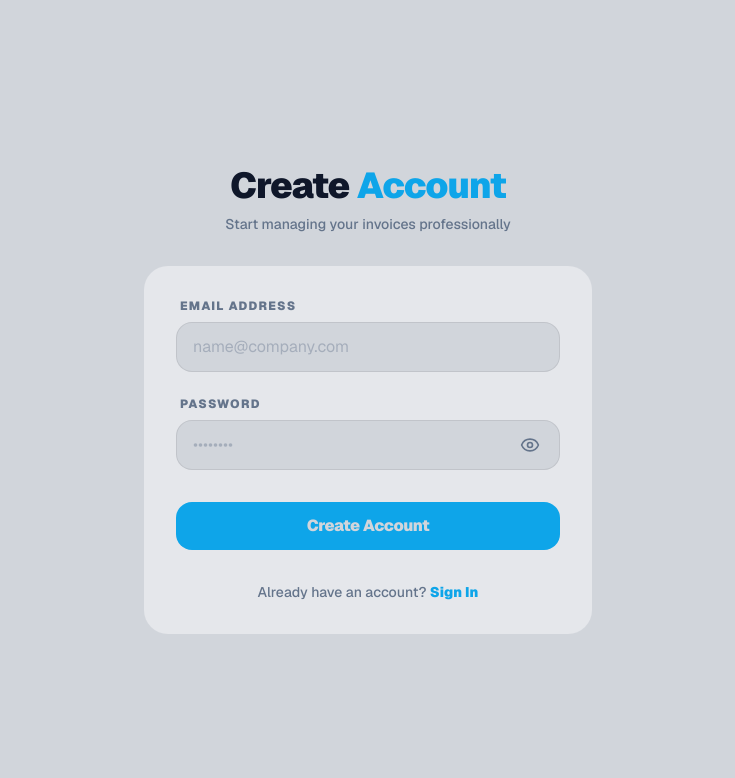
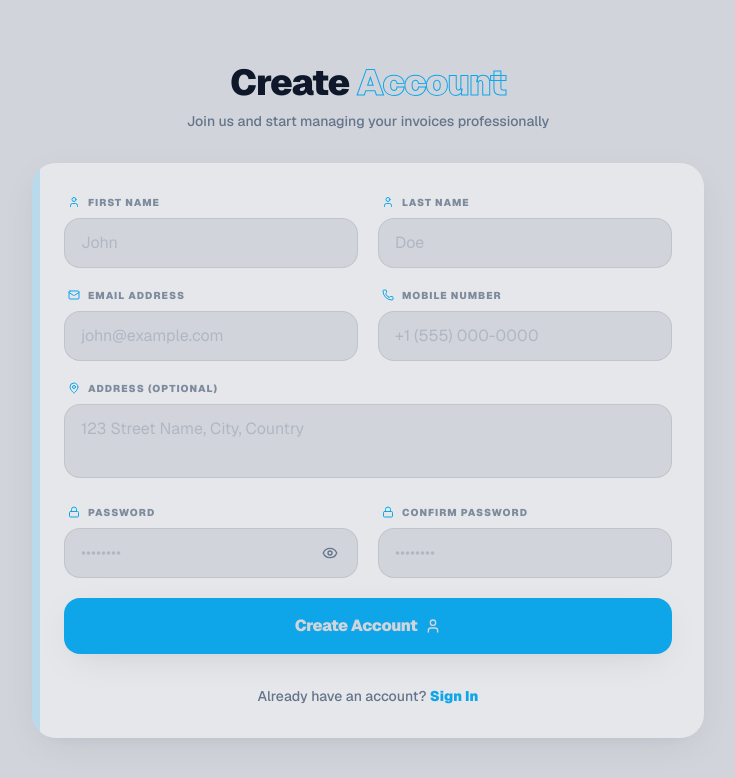
Before and after one commit to Sajansan/Invoice_App, a Next.js app: page /signup in a window 1280 px wide. Shown: the top 778 px of the page, without its empty margins (272-1007 px from the left). Built offline with nearby package versions, Linux system fonts and the light colour scheme; no server answers.

Commit message:
implement authentication system with login and signup pages using Supabase

```diff
--- a/app/(auth)/login/page.tsx
+++ b/app/(auth)/login/page.tsx
@@ -1,19 +1,32 @@
 'use client';
 
-import React, { useState } from 'react';
+import React, { useState, useEffect, Suspense } from 'react';
 import Link from 'next/link';
-import { useRouter } from 'next/navigation';
+import { useRouter, useSearchParams } from 'next/navigation';
 import { supabase } from '@/lib/supabaseClient';
 import Card from '@/components/ui/Card';
-import { Eye, EyeOff } from 'lucide-react';
+import { Eye, EyeOff, Mail, Lock, LogIn } from 'lucide-react';
 import toast from 'react-hot-toast';
 
-export default function LoginPage() {
+function LoginContent() {
   const [email, setEmail] = useState('');
   const [password, setPassword] = useState('');
   const [showPassword, setShowPassword] = useState(false);
   const [loading, setLoading] = useState(false);
   const router = useRouter();
+  const searchParams = useSearchParams();
+
+  useEffect(() => {
+    const message = searchParams.get('message');
+    const error = searchParams.get('error');
+
+    if (message) {
+      toast.success(message, { duration: 6000 });
+    }
+    if (error) {
+      toast.error(error, { duration: 6000 });
+    }
+  }, [searchParams]);
 
   const handleLogin = async (e: React.FormEvent) => {
     e.preventDefault();
@@ -41,31 +54,33 @@ export default function LoginPage() {
       <div className="w-full max-w-md">
         <div className="text-center mb-8">
           <h1 className="text-4xl font-black tracking-tight mb-2">
-            Welcome <span className="text-primary">Back</span>
+            Welcome <span className="text-primary font-outline">Back</span>
           </h1>
           <p className="text-muted text-sm font-medium">
             Sign in to manage your invoices and clients
           </p>
         </div>
 
-        <Card className="p-8 shadow-premium border-none bg-surface">
+        <Card className="p-8 shadow-premium border-none bg-surface overflow-hidden relative">
+          <div className="absolute top-0 left-0 w-2 h-full bg-primary/20"></div>
+
           <form onSubmit={handleLogin} className="space-y-6">
-            <div>
-              <label className="block text-xs font-black uppercase tracking-widest text-muted mb-2 px-1">
-                Email Address
+            <div className="space-y-2">
+              <label className="flex items-center gap-2 text-[10px] font-black uppercase tracking-widest text-muted/80 px-1">
+                <Mail className="w-3 h-3 text-primary" /> Email Address
               </label>
               <input
                 type="email"
                 value={email}
                 onChange={(e) => setEmail(e.target.value)}
                 required
-                className="w-full px-4 py-3 rounded-xl bg-background border border-border focus:border-primary focus:ring-4 focus:ring-primary/10 transition-all outline-none text-foreground placeholder:text-muted/40"
+                className="w-full px-4 py-3 rounded-xl bg-background border border-border focus:border-primary focus:ring-4 focus:ring-primary/10 transition-all outline-none text-foreground placeholder:text-muted/30"
                 placeholder="name@company.com"
               />
             </div>
-            <div>
-              <label className="block text-xs font-black uppercase tracking-widest text-muted mb-2 px-1">
-                Password
+            <div className="space-y-2">
+              <label className="flex items-center gap-2 text-[10px] font-black uppercase tracking-widest text-muted/80 px-1">
+                <Lock className="w-3 h-3 text-primary" /> Password
               </label>
               <div className="relative">
                 <input
@@ -73,7 +88,7 @@ export default function LoginPage() {
                   value={password}
                   onChange={(e) => setPassword(e.target.value)}
                   required
-                  className="w-full px-4 py-3 rounded-xl bg-background border border-border focus:border-primary focus:ring-4 focus:ring-primary/10 transition-all outline-none pr-12 text-foreground placeholder:text-muted/40"
+                  className="w-full px-4 py-3 rounded-xl bg-background border border-border focus:border-primary focus:ring-4 focus:ring-primary/10 transition-all outline-none pr-12 text-foreground placeholder:text-muted/30"
                   placeholder="••••••••"
                 />
                 <button
@@ -82,9 +97,9 @@ export default function LoginPage() {
                   className="absolute right-3 top-1/2 -translate-y-1/2 text-muted hover:text-primary transition-colors p-2 cursor-pointer"
                 >
                   {showPassword ? (
-                    <EyeOff className="w-5 h-5" />
+                    <EyeOff className="w-4 h-4" />
                   ) : (
-                    <Eye className="w-5 h-5" />
+                    <Eye className="w-4 h-4" />
                   )}
                 </button>
               </div>
@@ -92,9 +107,19 @@ export default function LoginPage() {
             <button
               type="submit"
               disabled={loading}
-              className="w-full py-3 rounded-xl bg-primary text-background font-black tracking-tight hover:brightness-105 active:scale-[0.98] transition-all shadow-premium disabled:opacity-50 cursor-pointer mt-2"
+              className="w-full py-4 rounded-xl bg-primary text-background font-black tracking-tight hover:brightness-105 active:scale-[0.98] transition-all shadow-premium disabled:opacity-50 cursor-pointer mt-2 flex items-center justify-center gap-2 group"
             >
-              {loading ? 'Signing in...' : 'Sign In'}
+              {loading ? (
+                <span className="flex items-center gap-2">
+                  <div className="w-4 h-4 border-2 border-background/30 border-t-background rounded-full animate-spin"></div>
+                  Signing in...
+                </span>
+              ) : (
+                <>
+                  Sign In
+                  <LogIn className="w-4 h-4 group-hover:translate-x-1 transition-transform" />
+                </>
+              )}
             </button>
           </form>
 
@@ -112,3 +137,15 @@ export default function LoginPage() {
     </div>
   );
 }
+
+export default function LoginPage() {
+  return (
+    <Suspense fallback={
+      <div className="min-h-screen flex items-center justify-center bg-background">
+        <div className="w-8 h-8 border-4 border-primary/30 border-t-primary rounded-full animate-spin"></div>
+      </div>
+    }>
+      <LoginContent />
+    </Suspense>
+  );
+}
--- a/app/(auth)/signup/page.tsx
+++ b/app/(auth)/signup/page.tsx
@@ -5,32 +5,85 @@ import Link from 'next/link';
 import { useRouter } from 'next/navigation';
 import { supabase } from '@/lib/supabaseClient';
 import Card from '@/components/ui/Card';
-import { Eye, EyeOff } from 'lucide-react';
+import { Eye, EyeOff, User, Mail, Lock, Phone, MapPin } from 'lucide-react';
 import toast from 'react-hot-toast';
 
 export default function SignupPage() {
-  const [email, setEmail] = useState('');
-  const [password, setPassword] = useState('');
+  const [formData, setFormData] = useState({
+    firstName: '',
+    lastName: '',
+    email: '',
+    mobile: '',
+    address: '',
+    password: '',
+    confirmPassword: '',
+  });
   const [showPassword, setShowPassword] = useState(false);
   const [loading, setLoading] = useState(false);
   const router = useRouter();
 
+  const handleChange = (e: React.ChangeEvent<HTMLInputElement | HTMLTextAreaElement>) => {
+    const { name, value } = e.target;
+    setFormData((prev) => ({ ...prev, [name]: value }));
+  };
+
   const handleSignup = async (e: React.FormEvent) => {
     e.preventDefault();
+
+    // Validation
+    if (formData.password !== formData.confirmPassword) {
+      toast.error('Passwords do not match');
+      return;
+    }
+
+    if (formData.password.length < 6) {
+      toast.error('Password must be at least 6 characters');
+      return;
+    }
+
     setLoading(true);
 
     try {
-      const { error } = await supabase.auth.signUp({
-        email,
-        password,
+      // 1. Sign up the user in Supabase Auth
+      const { data: authData, error: authError } = await supabase.auth.signUp({
+        email: formData.email,
+        password: formData.password,
         options: {
-          emailRedirectTo: `${window.location.origin}/auth/callback`,
+          emailRedirectTo: `${window.location.origin}/auth/callback?next=/login&message=Email verified successfully! Please log in.`,
+          data: {
+            first_name: formData.firstName,
+            last_name: formData.lastName,
+          }
         },
       });
 
-      if (error) throw error;
-      toast.success('Check your email for the confirmation link!', {
-        duration: 5000,
+      if (authError) throw authError;
+
+      if (authData.user) {
+        // 2. Insert profile information into public.profiles
+        const { error: profileError } = await supabase
+          .from('profiles')
+          .insert([
+            {
+              id: authData.user.id,
+              first_name: formData.firstName,
+              last_name: formData.lastName,
+              address: formData.address,
+              mobile: formData.mobile,
+            },
+          ]);
+
+        if (profileError) {
+          console.error('Error creating profile:', profileError);
+          // We don't necessarily want to fail here if auth succeeded,
+          // but the user should know something went wrong.
+          // However, in a "perfect" implementation, we'd want this to be atomic.
+          // Supabase doesn't support cross-schema transactions easily from the client.
+        }
+      }
+
+      toast.success('Account created! Please check your email for the confirmation link.', {
+        duration: 6000,
       });
       router.push('/login');
     } catch (err: any) {
@@ -41,43 +94,118 @@ export default function SignupPage() {
   };
 
   return (
-    <div className="min-h-screen flex items-center justify-center p-4 bg-background animate-fadeIn">
-      <div className="w-full max-w-md">
+    <div className="min-h-screen flex items-center justify-center p-4 bg-background animate-fadeIn py-12">
+      <div className="w-full max-w-2xl">
         <div className="text-center mb-8">
           <h1 className="text-4xl font-black tracking-tight mb-2">
-            Create <span className="text-primary">Account</span>
+            Create <span className="text-primary font-outline">Account</span>
           </h1>
           <p className="text-muted text-sm font-medium">
-            Start managing your invoices professionally
+            Join us and start managing your invoices professionally
           </p>
         </div>
 
-        <Card className="p-8 shadow-premium border-none bg-surface">
-          <form onSubmit={handleSignup} className="space-y-6">
-            <div>
-              <label className="block text-xs font-black uppercase tracking-widest text-muted mb-2 px-1">
-                Email Address
+        <Card className="p-8 shadow-premium border-none bg-surface overflow-hidden relative">
+          <div className="absolute top-0 left-0 w-2 h-full bg-primary/20"></div>
+
+          <form onSubmit={handleSignup} className="space-y-5">
+            <div className="grid grid-cols-1 md:grid-cols-2 gap-5">
+              {/* First Name */}
+              <div className="space-y-2">
+                <label className="flex items-center gap-2 text-[10px] font-black uppercase tracking-widest text-muted/80 px-1">
+                  <User className="w-3 h-3 text-primary" /> First Name
                 </label>
                 <input
-                type="email"
-                value={email}
-                onChange={(e) => setEmail(e.target.value)}
+                  name="firstName"
+                  type="text"
                   required
-                className="w-full px-4 py-3 rounded-xl bg-background border border-border focus:border-primary focus:ring-4 focus:ring-primary/10 transition-all outline-none text-foreground placeholder:text-muted/40"
-                placeholder="name@company.com"
+                  value={formData.firstName}
+                  onChange={handleChange}
+                  className="w-full px-4 py-3 rounded-xl bg-background border border-border focus:border-primary focus:ring-4 focus:ring-primary/10 transition-all outline-none text-foreground placeholder:text-muted/30"
+                  placeholder="John"
                 />
               </div>
-            <div>
-              <label className="block text-xs font-black uppercase tracking-widest text-muted mb-2 px-1">
-                Password
+
+              {/* Last Name */}
+              <div className="space-y-2">
+                <label className="flex items-center gap-2 text-[10px] font-black uppercase tracking-widest text-muted/80 px-1">
+                  <User className="w-3 h-3 text-primary" /> Last Name
+                </label>
+                <input
+                  name="lastName"
+                  type="text"
+                  required
+                  value={formData.lastName}
+                  onChange={handleChange}
+                  className="w-full px-4 py-3 rounded-xl bg-background border border-border focus:border-primary focus:ring-4 focus:ring-primary/10 transition-all outline-none text-foreground placeholder:text-muted/30"
+                  placeholder="Doe"
+                />
+              </div>
+            </div>
+
+            <div className="grid grid-cols-1 md:grid-cols-2 gap-5">
+              {/* Email */}
+              <div className="space-y-2">
+                <label className="flex items-center gap-2 text-[10px] font-black uppercase tracking-widest text-muted/80 px-1">
+                  <Mail className="w-3 h-3 text-primary" /> Email Address
+                </label>
+                <input
+                  name="email"
+                  type="email"
+                  required
+                  value={formData.email}
+                  onChange={handleChange}
+                  className="w-full px-4 py-3 rounded-xl bg-background border border-border focus:border-primary focus:ring-4 focus:ring-primary/10 transition-all outline-none text-foreground placeholder:text-muted/30"
+                  placeholder="john@example.com"
+                />
+              </div>
+
+              {/* Mobile */}
+              <div className="space-y-2">
+                <label className="flex items-center gap-2 text-[10px] font-black uppercase tracking-widest text-muted/80 px-1">
+                  <Phone className="w-3 h-3 text-primary" /> Mobile Number
+                </label>
+                <input
+                  name="mobile"
+                  type="tel"
+                  required
+                  value={formData.mobile}
+                  onChange={handleChange}
+                  className="w-full px-4 py-3 rounded-xl bg-background border border-border focus:border-primary focus:ring-4 focus:ring-primary/10 transition-all outline-none text-foreground placeholder:text-muted/30"
+                  placeholder="+1 (555) 000-0000"
+                />
+              </div>
+            </div>
+
+            {/* Address */}
+            <div className="space-y-2">
+              <label className="flex items-center gap-2 text-[10px] font-black uppercase tracking-widest text-muted/80 px-1">
+                <MapPin className="w-3 h-3 text-primary" /> Address (Optional)
+              </label>
+              <textarea
+                name="address"
+                rows={2}
+                value={formData.address}
+                onChange={handleChange}
+                className="w-full px-4 py-3 rounded-xl bg-background border border-border focus:border-primary focus:ring-4 focus:ring-primary/10 transition-all outline-none text-foreground resize-none placeholder:text-muted/30"
+                placeholder="123 Street Name, City, Country"
+              />
+            </div>
+
+            <div className="grid grid-cols-1 md:grid-cols-2 gap-5">
+              {/* Password */}
+              <div className="space-y-2">
+                <label className="flex items-center gap-2 text-[10px] font-black uppercase tracking-widest text-muted/80 px-1">
+                  <Lock className="w-3 h-3 text-primary" /> Password
                 </label>
                 <div className="relative">
                   <input
+                    name="password"
                     type={showPassword ? 'text' : 'password'}
-                  value={password}
-                  onChange={(e) => setPassword(e.target.value)}
                     required
-                  className="w-full px-4 py-3 rounded-xl bg-background border border-border focus:border-primary focus:ring-4 focus:ring-primary/10 transition-all outline-none pr-12 text-foreground placeholder:text-muted/40"
+                    value={formData.password}
+                    onChange={handleChange}
+                    className="w-full px-4 py-3 rounded-xl bg-background border border-border focus:border-primary focus:ring-4 focus:ring-primary/10 transition-all outline-none pr-12 text-foreground placeholder:text-muted/30"
                     placeholder="••••••••"
                   />
                   <button
@@ -86,19 +214,47 @@ export default function SignupPage() {
                     className="absolute right-3 top-1/2 -translate-y-1/2 text-muted hover:text-primary transition-colors p-2 cursor-pointer"
                   >
                     {showPassword ? (
-                    <EyeOff className="w-5 h-5" />
+                      <EyeOff className="w-4 h-4" />
                     ) : (
-                    <Eye className="w-5 h-5" />
+                      <Eye className="w-4 h-4" />
                     )}
                   </button>
                 </div>
               </div>
+
+              {/* Confirm Password */}
+              <div className="space-y-2">
+                <label className="flex items-center gap-2 text-[10px] font-black uppercase tracking-widest text-muted/80 px-1">
+                  <Lock className="w-3 h-3 text-primary" /> Confirm Password
+                </label>
+                <input
+                  name="confirmPassword"
+                  type={showPassword ? 'text' : 'password'}
+                  required
+                  value={formData.confirmPassword}
+                  onChange={handleChange}
+                  className="w-full px-4 py-3 rounded-xl bg-background border border-border focus:border-primary focus:ring-4 focus:ring-primary/10 transition-all outline-none text-foreground placeholder:text-muted/30"
+                  placeholder="••••••••"
+                />
+              </div>
+            </div>
+
             <button
               type="submit"
               disabled={loading}
-              className="w-full py-3 rounded-xl bg-primary text-background font-black tracking-tight hover:brightness-105 active:scale-[0.98] transition-all shadow-premium disabled:opacity-50 cursor-pointer mt-2"
+              className="w-full py-4 rounded-xl bg-primary text-background font-black tracking-tight hover:brightness-105 active:scale-[0.98] transition-all shadow-premium disabled:opacity-50 cursor-pointer mt-4 flex items-center justify-center gap-2 group"
             >
-              {loading ? 'Creating account...' : 'Create Account'}
+              {loading ? (
+                <span className="flex items-center gap-2">
+                  <div className="w-4 h-4 border-2 border-background/30 border-t-background rounded-full animate-spin"></div>
+                  Creating account...
+                </span>
+              ) : (
+                <>
+                  Create Account
+                  <User className="w-4 h-4 group-hover:translate-x-1 transition-transform" />
+                </>
+              )}
             </button>
           </form>
 
--- a/app/globals.css
+++ b/app/globals.css
@@ -15,7 +15,7 @@
 
   --radius-xl: 1rem;
   --radius-2xl: 1.5rem;
-  --shadow-premium: 0 10px 40px -10px rgba(0, 0, 0, 0.05);
+  --shadow-premium: 0 10px 40px -10px rgba(0, 0, 0, 0.1), 0 5px 20px -15px rgba(0, 0, 0, 0.1);
 }
 
 /* Mode: Dark overrides */
@@ -25,7 +25,7 @@
   --surface: #0f172a;
   --border: rgba(255, 255, 255, 0.08);
   --muted: #94a3b8;
-  --shadow-premium: 0 20px 50px -12px rgba(0, 0, 0, 0.5);
+  --shadow-premium: 0 25px 60px -15px rgba(0, 0, 0, 0.7), 0 10px 30px -20px rgba(0, 0, 0, 0.5);
 }
 
 /* Theme overrides */
@@ -46,6 +46,10 @@
   --secondary: #0c4a6e;
 }
 
+.font-outline {
+  -webkit-text-stroke: 1px currentColor;
+  -webkit-text-fill-color: transparent;
+}
 
 @theme inline {
   --color-background: var(--background);
@@ -55,6 +59,7 @@
   --color-surface: var(--surface);
   --color-border: var(--border);
   --color-muted: var(--muted);
+  --shadow-premium: var(--shadow-premium);
 
   /* Shorthands for existing components */
   --color-slate: var(--secondary);
```
Also changed, not shown: app/auth/callback/route.ts (+10 -4 lines). Lines whose indentation alone changed are shown as unchanged.
